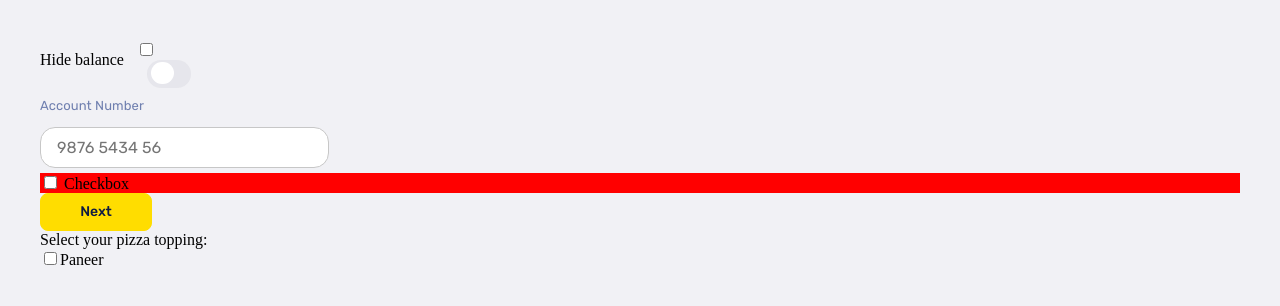
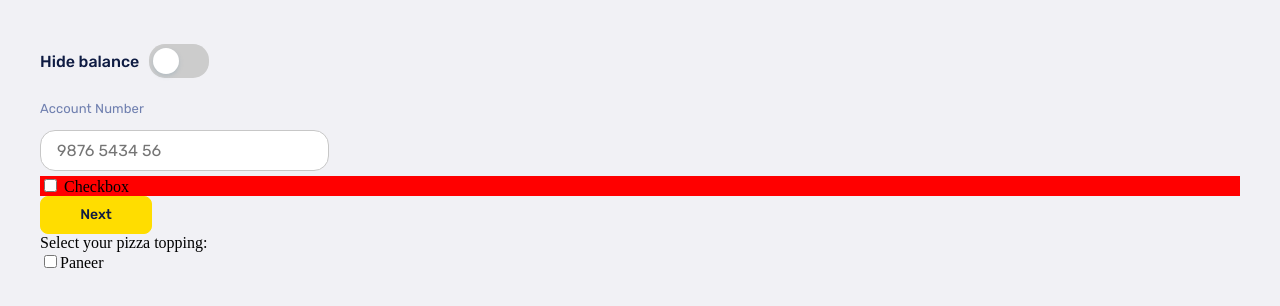
Before and after one commit to shinghuey27/dyno-web, a React (Create React App) app: page / in a window 1280 px wide. Shown: the top 306 px of the page. Built offline with nearby package versions, Linux system fonts and the light colour scheme.

Commit message:
Fixed switch bug

```diff
--- a/src/Components/Sidebar/Sidebar.js
+++ b/src/Components/Sidebar/Sidebar.js
@@ -61,6 +61,8 @@ const sidebutton = [
     notification: null,
   },
 ];
+
+// Due to using tailwind css last time, need redo the classname in css file
 const Sidebar = () => {
   return (
     <div className="container">
--- a/src/Components/Switch/Switch.css
+++ b/src/Components/Switch/Switch.css
@@ -1,61 +1,77 @@
 @import url('https://fonts.googleapis.com/css2?family=Rubik:wght@400;500;600;700&display=swap');
+
+.text{
+  font-size : 16px;
+  font-weight: 500;
+  font-family:"Rubik",sans-serif;
+  line-height: 21px;
+  color: #0e1b42;
+}
 
 .flex{
   display: flex;
   flex-direction : row;
+  align-items: center;
 }
 
-.text{
-  font-size : 16px;
-  font-weight: 500;
-  color: black;
+.switch {
+  position: relative;
+  display: inline-block;
+  width: 60px;
+  height: 34px;
+margin-left: .6rem;
 }
 
-.switchContainer{
-  position: absolute;
-  margin-left: 6rem;
+.switch input {
+  opacity: 0;
+  width: 0;
+  height: 0;
 }
 
-.switchLabel{
-  display: flex;
-  align-items: center;
+.slider {
+  position: absolute;
   cursor: pointer;
+  top: 0;
+  left: 0;
+  right: 0;
+  bottom: 0;
+  background-color: #ccc;
+  -webkit-transition: .4s;
+  transition: .4s;
 }
 
-.relative{
-  position:relative;
+.slider:before {
+  position: absolute;
+  content: "";
+  height: 26px;
+  width: 26px;
+  left: 4px;
+  bottom: 4px;
+  background-color: white;
+  box-shadow: 0px 2px 4px 0px rgba(142, 165, 180, 0.41);
+  -webkit-transition: .4s;
+  transition: .4s;
 }
 
-input:checked ~ .slider {
+input:checked + .slider {
   background-color: #01ccce;
 }
 
-
-input:checked ~ .dot {
-  transform: translateX(90%);
-  box-shadow: 0px 2px 4px 0px rgba(142, 165, 180, 0.41);
-left:-4px;
+input:focus + .slider {
+  box-shadow: 0 0 1px #01ccce;
 }
 
-.button1{
-  margin-left: 11px;
-display:block;
-background-color: #d5d5dc;
-opacity:0.41;
-width : 44px;
-height:28px;
-border-radius :15.91px;
-
+input:checked + .slider:before {
+  -webkit-transform: translateX(26px);
+  -ms-transform: translateX(26px);
+  transform: translateX(26px);
 }
 
-.button2{
-margin-left:11px;
-position: absolute;
-left : 4px;
-top : 21.5px;
-background: white;
-width: 22.88px;
-height: 22.75px;
-border-radius : 15.91px;
+/* Rounded sliders */
+.slider.round {
+  border-radius: 15.91px;
+}
 
+.slider.round:before {
+  border-radius: 50%;
 }
--- a/src/Components/Switch/Switch.js
+++ b/src/Components/Switch/Switch.js
@@ -4,15 +4,10 @@ const Switch = () => {
   return (
     <div className="flex">
       <h1 className="text"> Hide balance</h1>
-      <div className="switchContainer">
-        <label for="toggleB" className="switchLabel">
-          <div className="relative">
-            <input type="checkbox" id="toggleB"  className="sr-only" />
-            <div className=" button1 slider"></div>
-            <div className="dot button2 transition"></div>
-          </div>
-        </label>
-      </div>
+      <label class="switch">
+        <input type="checkbox" />
+        <span class="slider round"></span>
+      </label>
     </div>
   );
 };
```
Also changed, not shown: 1 other file (tests, documents, lock files or other folders).
